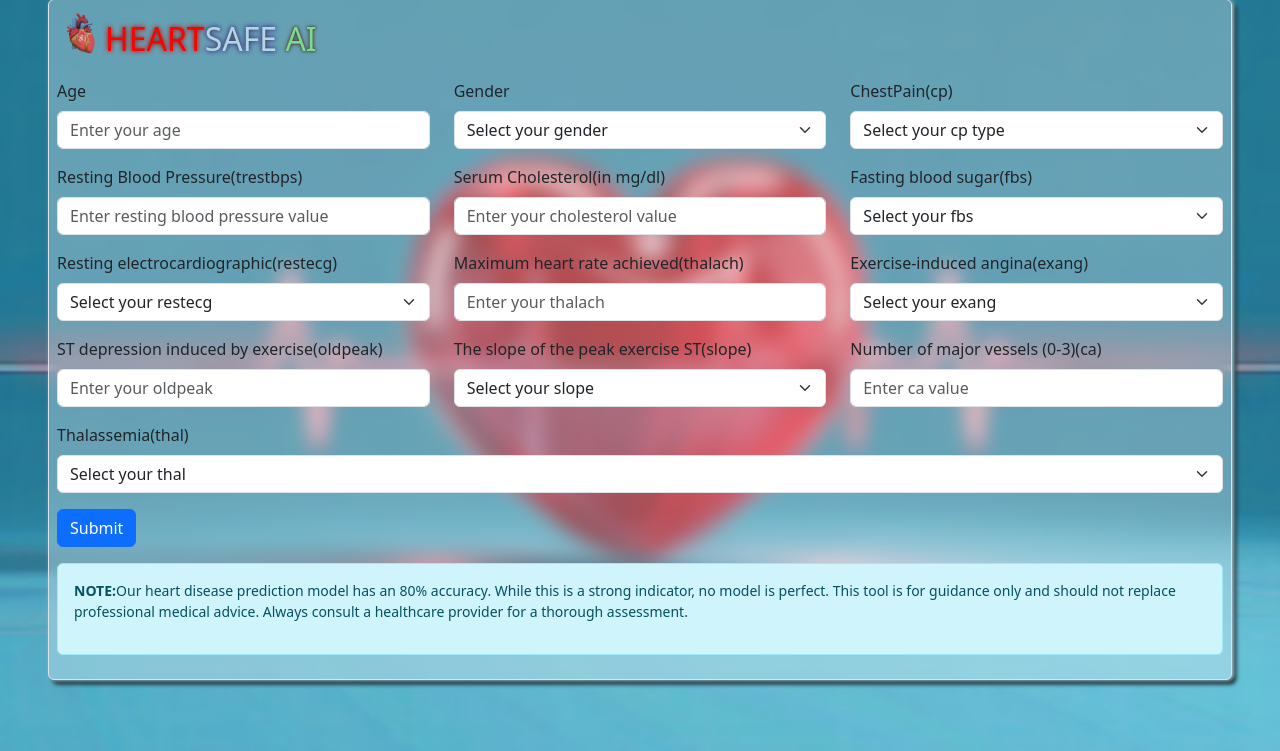
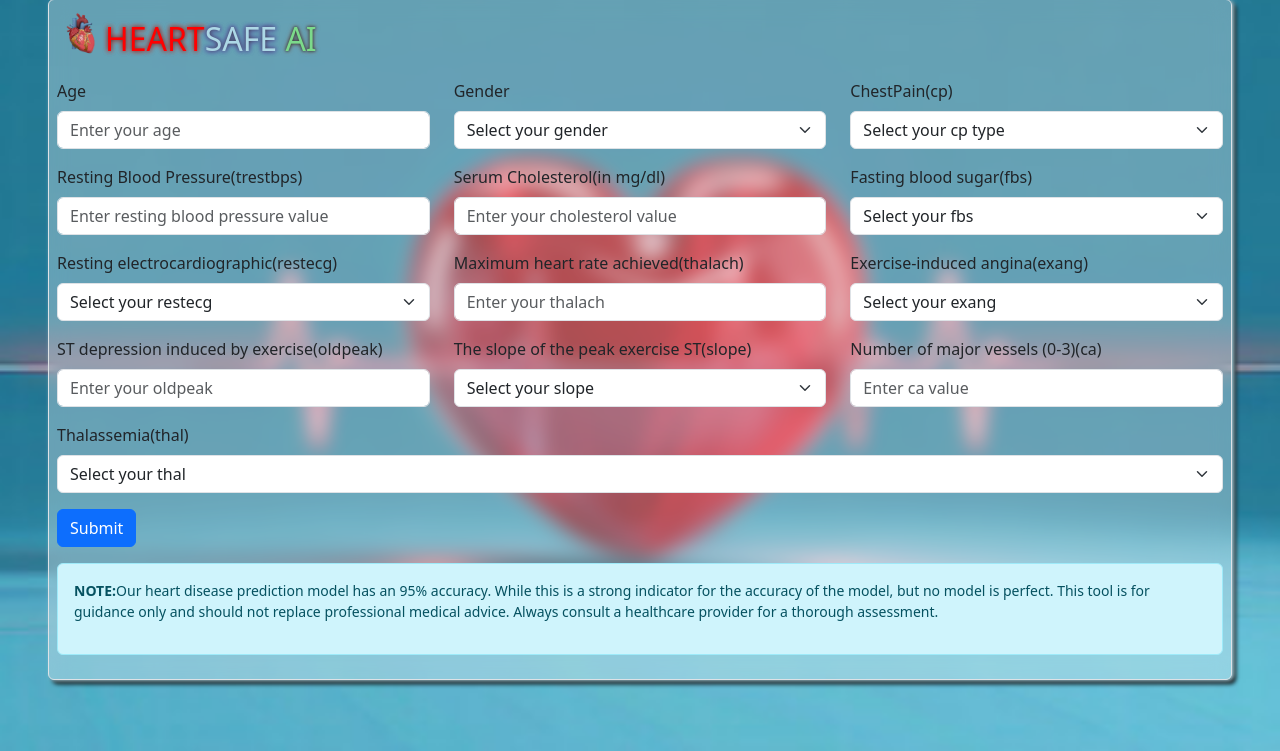
Before and after one commit to Ayush18012003/Heart-Disease-Prediction-Model, a Flask app: page / in a window 1280 px wide. Shown: the part 49-800 px from the top of the page. Run offline with Flask 3, Linux system fonts and the light colour scheme; parts of the project's set-up code (start-up, migrations or seed data) failed here and were passed over.

Commit message:
Update index.html

```diff
--- a/templates/index.html
+++ b/templates/index.html
@@ -118,7 +118,7 @@
   <button type="submit" class="btn btn-primary  mt-3" data-bs-toggle="modal" data-bs-target="#exampleModal">Submit</button>
 </form>
 <div class="alert alert-info" role="alert">
-    <p style="font-size : 14px;"><strong>NOTE:</strong>Our heart disease prediction model has an 80% accuracy. While this is a strong indicator, no model is perfect. This tool is for guidance only and should not replace professional medical advice. Always consult a healthcare provider for a thorough assessment.
+    <p style="font-size : 14px;"><strong>NOTE:</strong>Our heart disease prediction model has an 95% accuracy. While this is a strong indicator for the accuracy of the model, but no model is perfect. This tool is for guidance only and should not replace professional medical advice. Always consult a healthcare provider for a thorough assessment.
      </p>
 </div>
 </div>
```
